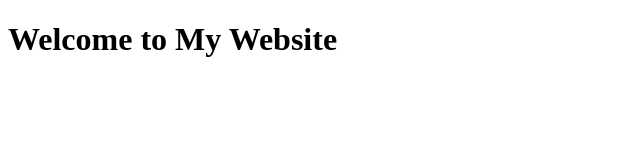
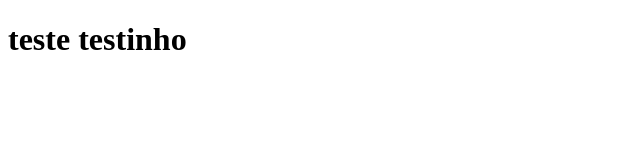
Before and after one commit to marcos-sandbox/devtests, a plain HTML site: page index.html in a window 1280 px wide. Shown: the whole page, without its empty margins (0-640 px from the left). Drawn offline with Linux system fonts and the light colour scheme.

Commit message:
Update index.html

```diff
--- a/index.html
+++ b/index.html
@@ -16,7 +16,7 @@
   </head>
   <body>
     <main>
-        <h1>Welcome to My Website</h1>
+        <h1>teste testinho</h1>
     </main>
 	<script src="index.js"></script>
   </body>
```
